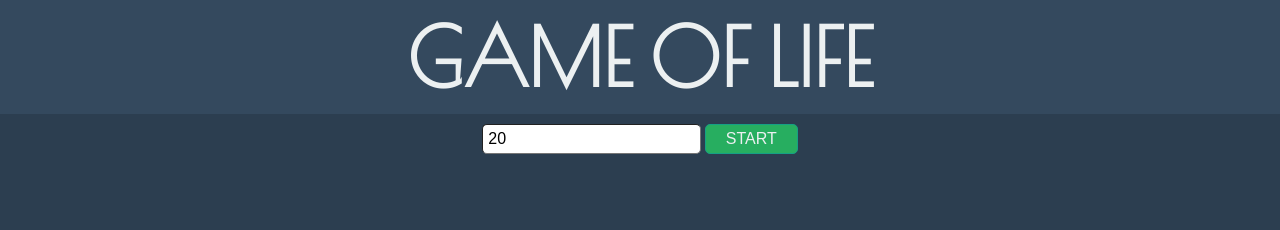
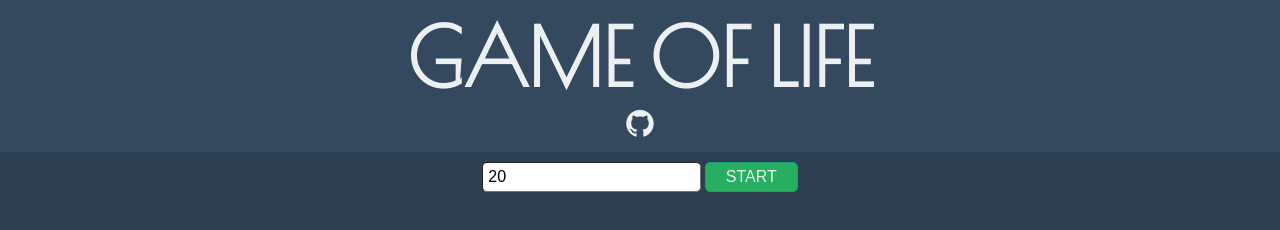
Before and after one commit to bdjones2410/gameoflife, a website: page index.html in a window 1280 px wide. Drawn offline with nearby package versions, Linux system fonts and the light colour scheme.

Commit message:
added a link back to github

```diff
--- a/index.html
+++ b/index.html
@@ -3,6 +3,7 @@
   <head>
     <meta charset="utf-8">
     <title>Game of Life</title>
+    <link rel="stylesheet" href="https://maxcdn.bootstrapcdn.com/font-awesome/4.6.1/css/font-awesome.min.css">
     <link href='https://fonts.googleapis.com/css?family=Poiret+One' rel='stylesheet' type='text/css'>
     <link rel="stylesheet" href="styles.css">
   </head>
@@ -10,6 +11,9 @@
 
     <header>
       <h1>GAME OF LIFE</h1>
+      <a id="github" target="_blank" href="https://github.com/bdjones2410/gameoflife">
+        <i class="fa fa-github" aria-hidden="true"></i>
+      </a>
     </header>
 
     <!--shown initially, allows starting the game of life with input value for grid size-->
--- a/styles.css
+++ b/styles.css
@@ -10,6 +10,7 @@ body {
 
 header{
   overflow: auto;
+  text-align: center;
   background-color: #34495e;
   padding:10px;
   margin-bottom: 10px;
@@ -36,6 +37,16 @@ h1{
   font-size: 5em;
   color: #ecf0f1;
   margin: 0;
+}
+
+a{
+  text-decoration: none;
+  color: #ecf0f1;
+  font-size:2em;
+}
+
+a:hover{
+  color:#bdc3c7;
 }
 
 /*********************************
```
